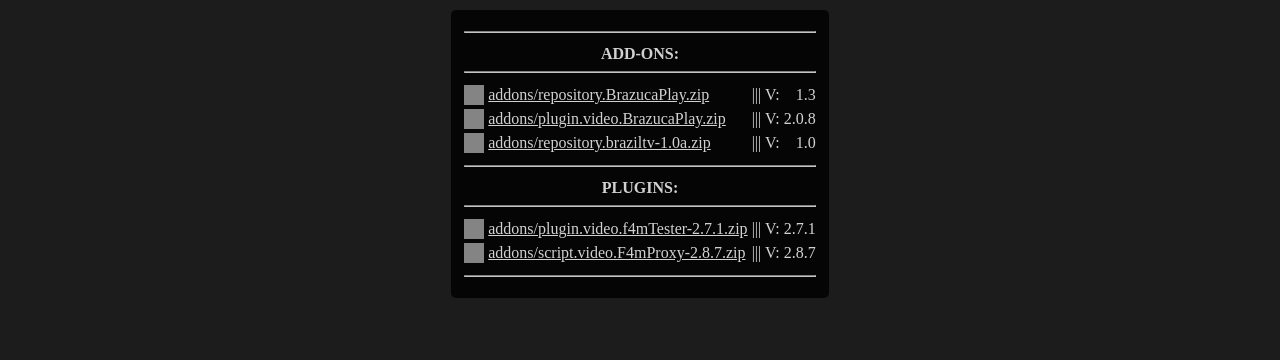
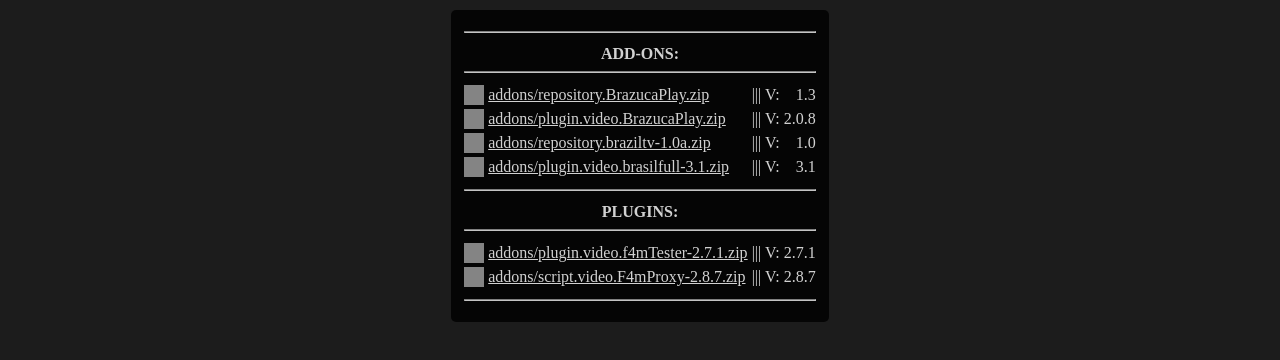
Before and after one commit to darkbebs/kodiplugin, a plain HTML site: page index.html in a window 1280 px wide. Shown: the part 76-436 px from the top of the page. Drawn offline with Linux system fonts and the light colour scheme; grey boxes are pictures that could not be loaded.

Commit message:
Update index.html

```diff
--- a/index.html
+++ b/index.html
@@ -40,6 +40,7 @@
 <tr><td valign="top"><img src="http://temporada.peraltas.com.br/wp-content/plugins/download-manager/assets/file-type-icons/download2.png" height="20px" width="20px" alt="[   ]"></td><td><a href="addons/repository.BrazucaPlay.zip">addons/repository.BrazucaPlay.zip</a></td><td align="right"> ||| V:</td><td align="right">1.3</td></td></tr>
 <tr><td valign="top"><img src="http://temporada.peraltas.com.br/wp-content/plugins/download-manager/assets/file-type-icons/download2.png" height="20px" width="20px" alt="[   ]"></td><td><a href="addons/plugin.video.BrazucaPlay.zip">addons/plugin.video.BrazucaPlay.zip</a></td><td align="right"> ||| V:</td><td align="right">2.0.8</td></td></tr>
 <tr><td valign="top"><img src="http://temporada.peraltas.com.br/wp-content/plugins/download-manager/assets/file-type-icons/download2.png" height="20px" width="20px" alt="[   ]"></td><td><a href="https://braziltv.yolasite.com/resources/repo/repository.braziltv/repository.braziltv-1.0a.zip">addons/repository.braziltv-1.0a.zip</a></td><td align="right"> ||| V:</td><td align="right">1.0</td></td></tr>
+<tr><td valign="top"><img src="http://temporada.peraltas.com.br/wp-content/plugins/download-manager/assets/file-type-icons/download2.png" height="20px" width="20px" alt="[   ]"></td><td><a href="https://raw.githubusercontent.com/BrasilFullAddon/BRREPO/master/Plugins/plugin.video.brasilfull/plugin.video.brasilfull-3.1.zip">addons/plugin.video.brasilfull-3.1.zip</a></td><td align="right"> ||| V:</td><td align="right">3.1</td></td></tr>
 <tr><th colspan="5"><hr></th></tr>
 <tr><th colspan="5">PLUGINS:<hr></th></tr>
 <tr><td valign="top"><img src="http://temporada.peraltas.com.br/wp-content/plugins/download-manager/assets/file-type-icons/download2.png" height="20px" width="20px" alt="[   ]"></td><td><a href="addons/plugin.video.f4mTester-2.7.1.zip">addons/plugin.video.f4mTester-2.7.1.zip</a></td><td align="right"> ||| V:</td><td align="right">2.7.1</td></td></tr>
```
